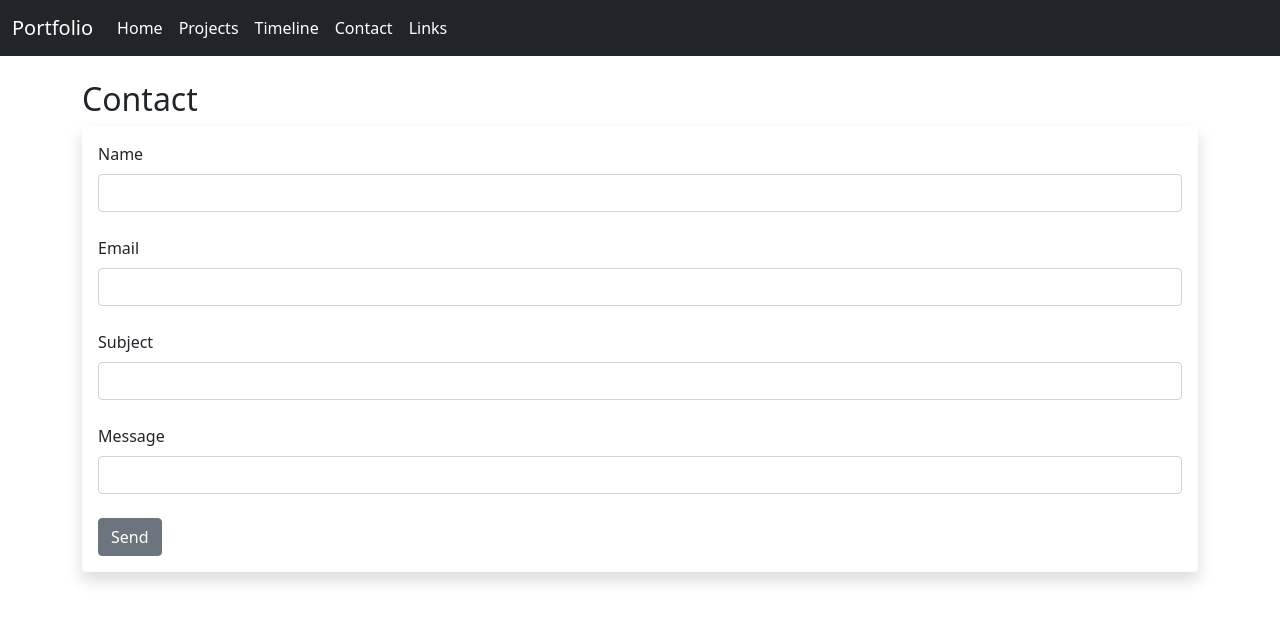
After one commit to mateuszgua/my-portfolio, a Flask app: page /contact in a window 1280 px wide. The commit adds this page. Shown: the top 622 px of the page. Run offline with Flask 2, Linux system fonts and the light colour scheme.

Commit message:
Feat: add contact view and function

```diff
--- a/app/__init__.py
+++ b/app/__init__.py
@@ -2,11 +2,12 @@ from app import config
 
 import os
 from flask import Flask
-
+from flask_mail import Mail
 
 basedir = os.path.abspath(os.path.dirname(__file__))
 
 app = Flask(__name__)
+mail = Mail(app)
 
 if app.config["ENV"] == "production":
     app.config.from_object('app.config.ProductionConfig')
@@ -16,4 +17,4 @@ else:
     app.config.from_object('app.config.DevelopmentConfig')
 
 
-from app import views
+from app import views, form
--- /dev/null
+++ b/app/form.py
@@ -0,0 +1,11 @@
+from flask_wtf import FlaskForm
+from wtforms import StringField, SubmitField
+from wtforms.validators import DataRequired, Email
+
+
+class ContactForm(FlaskForm):
+    name = StringField('Name', validators=[DataRequired()])
+    email = StringField('Email', validators=[DataRequired(), Email()])
+    subject = StringField('Subject', validators=[DataRequired()])
+    message = StringField('Message', validators=[DataRequired()])
+    submit = SubmitField('Send')
--- /dev/null
+++ b/app/templates/contact.html
@@ -0,0 +1,56 @@
+{% extends "base.html" %}
+
+{% block content %}
+
+{% for message in get_flashed_messages() %}
+<svg xmlns="http://www.w3.org/2000/svg" style="display: none;">
+    <symbol id="exclamation-triangle-fill" fill="currentColor" viewBox="0 0 16 16">
+        <path
+            d="M8.982 1.566a1.13 1.13 0 0 0-1.96 0L.165 13.233c-.457.778.091 1.767.98 1.767h13.713c.889 0 1.438-.99.98-1.767L8.982 1.566zM8 5c.535 0 .954.462.9.995l-.35 3.507a.552.552 0 0 1-1.1 0L7.1 5.995A.905.905 0 0 1 8 5zm.002 6a1 1 0 1 1 0 2 1 1 0 0 1 0-2z" />
+    </symbol>
+</svg>
+
+<div class="alert alert-warning d-flex align-items-center" role="alert">
+    <svg class="bi flex-shrink-0 me-2" width="24" height="24" role="img" aria-label="Warning:">
+        <use xlink:href="#exclamation-triangle-fill" />
+    </svg>
+    <div>
+        {{ message }}
+    </div>
+    <button type="button" class="btn-close" data-bs-dismiss="alert" aria-label="Close"></button>
+</div>
+{% endfor %}
+
+<h2>Contact</h2>
+
+<div class="shadow p-3 mb-5 bg-body rounded">
+    <form action="/contact" method="POST">
+        {{ form.csrf_token }}
+        {{ form.hidden_tag() }}
+
+        {{ form.name.label(class="form-label") }}
+
+        {{ form.name(class="form-control") }}
+        <br />
+
+        {{ form.email.label(class="form-label") }}
+
+        {{ form.email(class="form-control") }}
+        <br />
+
+        {{ form.subject.label(class="form-label") }}
+
+        {{ form.subject(class="form-control") }}
+        <br />
+
+        {{ form.message.label(class="form-label") }}
+
+        {{ form.message(class="form-control") }}
+        <br />
+
+        {{ form.submit(class="btn btn-secondary", type="submit", placeholder="Change" ) }}
+
+    </form>
+</div>
+
+{% endblock %}
--- a/app/templates/includes/navbar.html
+++ b/app/templates/includes/navbar.html
@@ -19,7 +19,10 @@
                     <a class="nav-link active" aria-current="page" href="{{ url_for('timeline') }}">Timeline</a>
                 </li>
                 <li class="nav-item">
-                    <a class="nav-link active" aria-current="page" href="{{ url_for('index') }}">Contact</a>
+                    <a class="nav-link active" aria-current="page" href="{{ url_for('contact') }}">Contact</a>
+                </li>
+                <li class="nav-item">
+                    <a class="nav-link active" aria-current="page" href="#">Links</a>
                 </li>
             </ul>
 
--- a/app/views.py
+++ b/app/views.py
@@ -2,9 +2,11 @@ import os
 import io
 import json
 
-from app import app
+from flask import render_template, request, flash, redirect, url_for
+from flask_mail import Message
 
-from flask import render_template, request
+from app import app, form, mail
+
 
 common = {
     'first_name': 'Mateusz',
@@ -51,3 +53,21 @@ def get_static_json(path):
 def timeline():
     data = get_static_json("static/files/timeline.json")
     return render_template('timeline.html', common=common, timeline=data)
+
+
+@app.route('/contact', methods=('GET', 'POST'))
+def contact():
+    contact_form = form.ContactForm()
+    if request.method == 'POST':
+        if contact_form.validate_on_submit:
+            name = request.form["name"]
+            email = request.form["email"]
+            subject = request.form["subject"]
+            message = request.form["message"]
+            msg = Message(subject=subject, body=message, sender=email, recipients=['my_mail@gmail.com'])
+            mail.send(msg)
+        else:
+            flash('All fields are required.')
+            return redirect(url_for('contact'))
+    else:
+        return render_template('contact.html', form=contact_form)
```
Also changed, not shown: app/config.py (+8 -0 lines).
